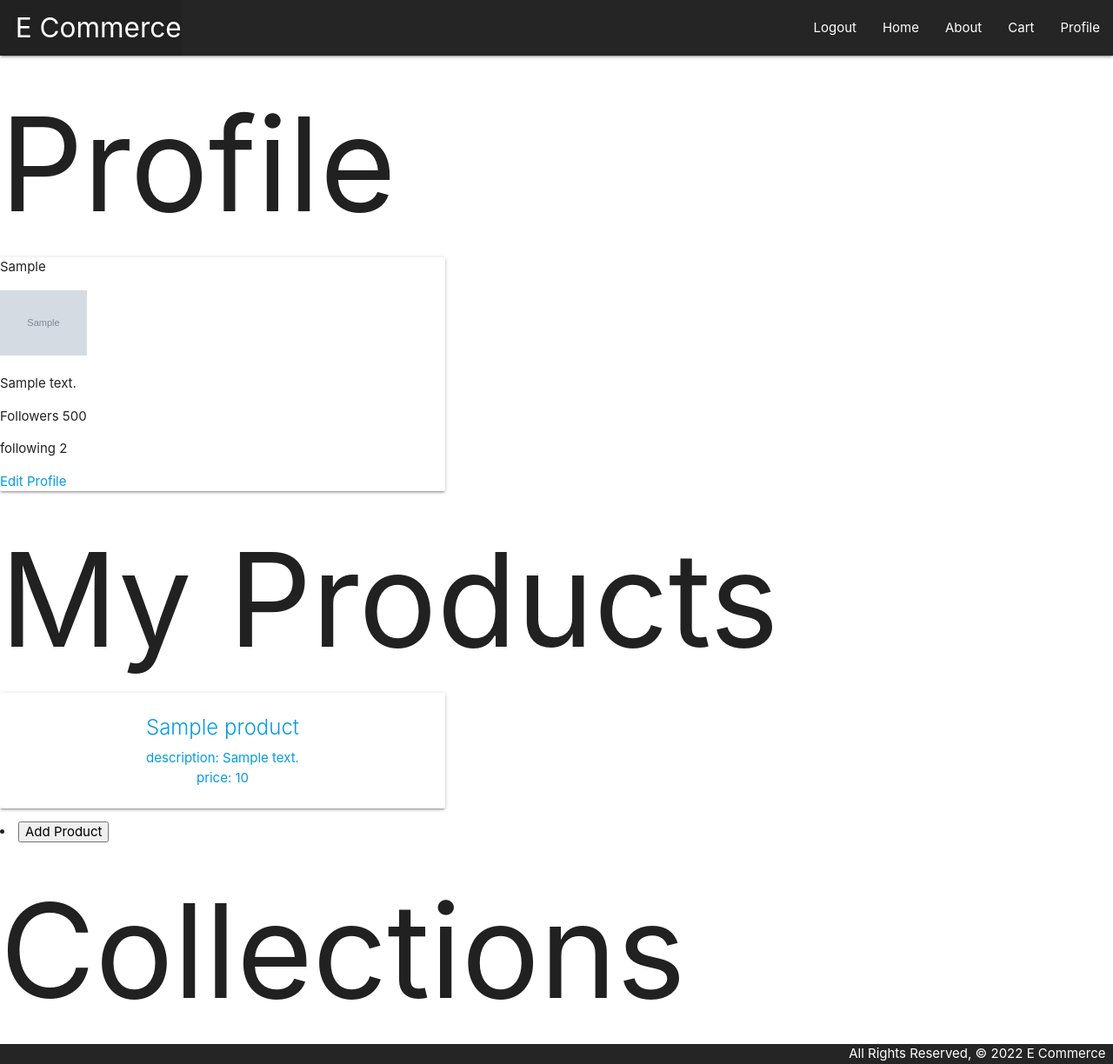
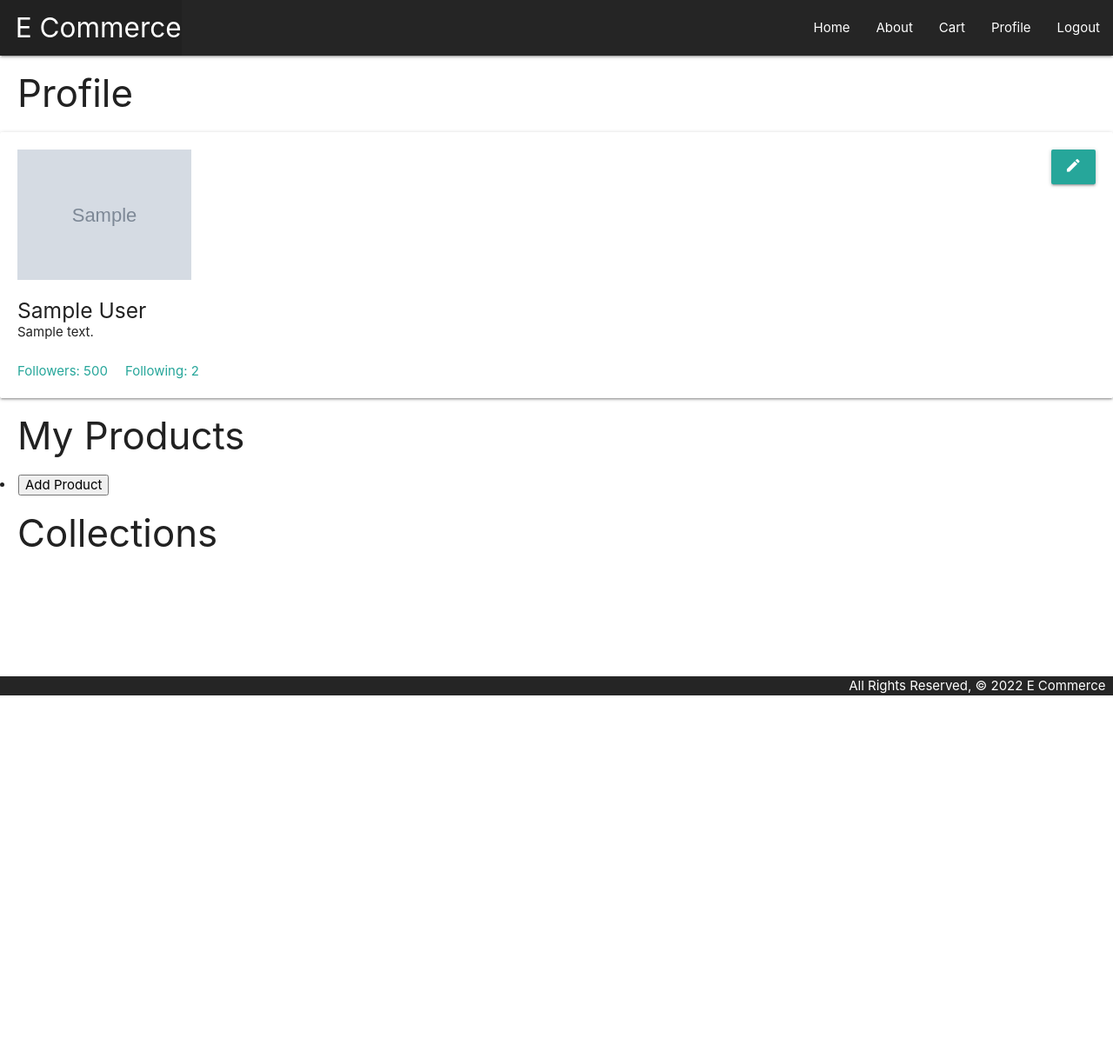
Before and after one commit to caitbrock/Megazon, a Django app: page /profile/ in a window 1280 px wide. Shown: the whole page at 87% size. After the commit the page ends 800 px from the top, so only its background shows below. Run offline with Django 4.2, Linux system fonts and the light colour scheme; a user stored in the database is signed in; tables that the repository leaves empty hold one stand-in row (values such as "Sample post"); grey boxes marked "Sample" are stand-in pictures; some libraries are stand-ins or nearby versions.

Commit message:
Updated Styling

```diff
--- a/main_app/static/css/style.css
+++ b/main_app/static/css/style.css
@@ -13,8 +13,17 @@ h1 {
   font-size: 150px;
 }
 
+h3 {
+margin: 20px;
+}
+
+h5 {
+  margin: 0px;
+}
+
 h6 {
-  font-size: 30px;
+  font-size: 12px;
+  margin: 0;
 }
 
 footer.page-footer {
@@ -75,12 +84,19 @@ nav {
 }
 
 .card {
+  margin: 20px;
   max-width: 40vw;
   gap: 10px;
 }
 
+#profile-card {
+  margin: 0px;
+
+}
+
+
 .card-content {
-  text-align: center;
+ text-align: center;
 }
 
 span {
@@ -98,7 +114,7 @@ span {
 	}
 }
 .lazyload {
-  opacity: 0;
+  opacity: 1;
 }
 .lazyloading {
   opacity: 1;
@@ -127,12 +143,19 @@ span {
 
 }
 
+.action {
+  display: flex;
+  flex-direction: column;
+  justify-content: center;
+  align-items: center;
+
+}
 .counter {
   display: flex;
   flex-direction: row;
-  justify-content: space-around;
+  justify-content: space-evenly;
   align-items: center;
-  width: 200px;
+
 
 }
 
@@ -185,7 +208,29 @@ span {
   color: white;
 }
 
-h6 {
-  font-size: 12px;
-  margin: 0;
+.button{
+  display: flex;
+  justify-content: space-evenly;
+  align-items: center;
 }
+
+#profile-card{
+  display: flex;
+  flex-direction: row;
+  max-width: 100vw;
+  padding: 20px;
+  justify-content: space-between;
+}
+
+.btn {
+  height: 40px;
+}
+
+.status{
+  display: flex;
+  flex-direction: row;
+  column-gap: 20px;
+  color: #26a69a;
+
+
+}
--- a/main_app/templates/base.html
+++ b/main_app/templates/base.html
@@ -26,11 +26,12 @@
         </ul>
         <ul class="right">
           {% if user.is_authenticated %}
-          <li><a href="{% url 'logout' %}">Logout</a></li>
+
           <li><a href="/">Home</a></li>
           <li><a href="/about/">About</a></li>
           <li><a href="/cart/">Cart</a></li>
           <li><a href="/profile/">Profile</a></li>
+          <li><a href="{% url 'logout' %}">Logout</a></li>
           {% else %}
           <li><a href="/">Home</a></li>
           <li><a href="/about/">About</a></li>
@@ -80,8 +81,6 @@
     });
   });
 
-
-
   // DROPDOWN SELECT
   $(function() {
     var $filterSelect = $('#FilterSelect'),
@@ -94,8 +93,6 @@
       $container.mixItUp('filter', this.value);
     });
   });
-
-
 </script>
 
 </html>
--- a/main_app/templates/main_app/profile_form.html
+++ b/main_app/templates/main_app/profile_form.html
@@ -7,6 +7,6 @@
     <!-- Render the inputs inside of <tr>s & <td>s -->
     {{ form.as_table }}
   </table>
-  <input type="submit" value="Submit!" class="btn" />
+  <input type="submit" value="Submit" class="btn" />
 </form>
 {% endblock %}
--- a/main_app/templates/profile.html
+++ b/main_app/templates/profile.html
@@ -1,28 +1,65 @@
 {% extends 'base.html' %} {% block content %}
 
-<h1>Profile</h1>
-<div class="card">
-  <p>{{ profile.first_name }}</p>
-  <p><img style="width: 100px" src="/{{ profile.img }}" /></p>
-  <p>{{ profile.description }}</p>
-  <p>Followers 500</p>
-  <p>following 2</p>
-  <a href="{% url 'profile_update' profile.id %}">Edit Profile</a>
+<h3>Profile</h3>
+<div class="card" id="profile-card">
+  <div class="profile-content">
+    <img style="width: 200px" src="/{{ profile.img }}" /></p>
+    <h5>
+      {{ profile.first_name }}
+      {{ profile.last_name }}
+    </h5>
+    {{ profile.description }}</br></br>
+    <div class='status'>
+      <div class='followers'>Followers: 500</div>
+      <div class='following'>Following: 2</div>
+    </div>
+  </div>
+  <div class="profile-button">
+    <button class="waves-effect waves-light btn" type="edit"><a href="{% url 'profile_update' profile.id %}" style="color:#ffffff;">
+        <i class="small material-icons">edit</i></a>
+    </button>
+  </div>
 </div>
-<h1>My Products</h1>
-{% for product in products %}
-<div class="card">
-  <a href="{% url 'detail' product.id %}">
-    <div class="card-content">
-      <span class="card-title">{{ product.name }}</span>
-      <p>description: {{ product.description }}</p>
-      <p>price: {{ product.price }}</p>
+
+
+
+
+<h3>My Products</h3>
+<div class="row">
+  {% for product in products %}
+  <div id="Container" class="project-cards-container">
+    <div class="col s4 m4 l4 mix category-{{product.category_type}}" data-price="{{product.price}" data-name="{{product.name}">
+        <div class="card">
+      <div class="card-content">
+        <a href="{% url 'detail' product.id %}">
+          <img style="height: 400px" src="/{{ product.img }}" class="lazyload responsive-img" ondragstart="return false;">
+      <span class="card-title">
+        {{ product.name }}</span>
+      <p>
+        {{ product.description }}
+      </p>
+      <p>price:
+        {{ product.price }}
+      </p>
+
+      </br>
+      <button class="waves-effect waves-light btn" type="Add to Cart">
+        <i class="small material-icons">add_shopping_cart</i>
+      </button>
     </div>
-  </a>
+  </div>
 </div>
 {% endfor %}
+</div>
+
+
 <li>
   <a href="{% url 'products_create' %}"><button>Add Product</button></a>
 </li>
-<h1>Collections</h1>
+
+
+
+<h3>Collections</h3>
+
+
 {% endblock %}
```
Also changed, not shown: main_app/static/js/script.js (added, +33 -0 lines), main_app/templates/home.html (+2 -12 lines), main_app/templates/products/detail.html (+20 -13 lines), userProfileImages/180030.jpeg (added).
